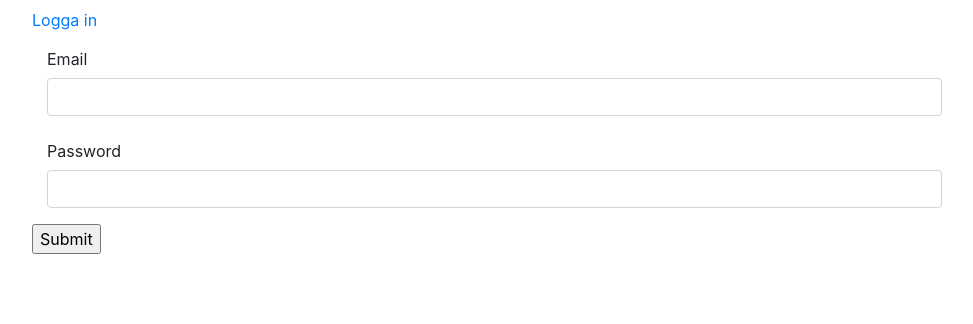
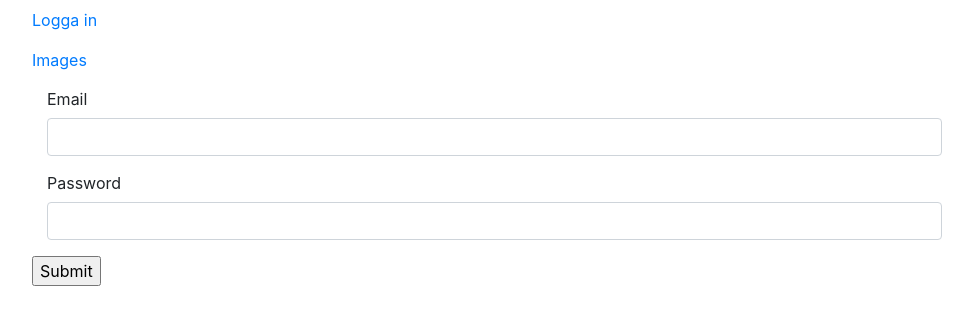
Before and after one commit to magdulator/x0001e, a React (Create React App) app in the folder frontend/: page /login in a window 1280 px wide. Shown: the top 324 px of the page, without its empty margins (53-1026 px from the left). Built offline with nearby package versions, Linux system fonts and the light colour scheme.

Commit message:
image display soon

```diff
--- a/frontend/src/App.js
+++ b/frontend/src/App.js
@@ -3,6 +3,7 @@ import "bootstrap/dist/css/bootstrap.min.css";
 import LoginForm from "./components/login.component";
 import { BrowserRouter, Switch, Route, Link } from "react-router-dom";
 import auth from './services/auth';
+import {Images} from './components/images.component';
 
 class App extends Component {
     constructor(props) {
@@ -33,15 +34,23 @@ class App extends Component {
                     Logga ut
                 </a>
               </li> ):(
+                <div>
               <li className="nav-item">
                   <Link to={"/login"} className="nav-link">
                       Logga in
                   </Link>
-              </li>)}
+              </li>
+
+              <li className="nav-item">
+                  <Link to={"/images"} className="nav-link">
+                      Images
+                  </Link>
+              </li></div>)}
 
           </div>
           <Switch>
               <Route path = "/login" component={LoginForm}/>
+              <Route path = "/images" component = {Images}/>
 
             </Switch>
           </BrowserRouter>
--- /dev/null
+++ b/frontend/src/components/image-container.js
@@ -0,0 +1,50 @@
+import React, {useState, useEffect} from 'react';
+import axios from 'axios';
+const apiURL = 'http://130.240.114.29:5000/api/';
+
+const ImageContainer = ({newImage}) => {
+    const [images, setImages] = useState([]);
+    const [fallbackImage, setFallback] = useState('');
+    const getImages = async () => {
+        try{
+            const res = await axios.get(apiURL + 'images/');
+            if(!res.data.files) {
+                console.log("nja")
+                setFallback(res.data.message);
+                return;
+            } else {
+                console.log(res.data.files)
+                setImages(res.data.files);
+            }
+        } catch(err) {
+            console.log(err);
+        }
+    }
+    useEffect(()=> {
+        getImages();
+    }, [newImage]);
+
+
+    const createImage = image => {
+
+        console.log (apiURL+image)
+        return  apiURL+image;
+    }
+
+    console.log( images);
+
+    return (
+        <div id = "hej">
+            {
+                images.map(image => {
+                    <img src = {createImage(image)} key={image} alt={image} width = "200px" className = 'image'/>
+                })
+
+            }
+             <p>Hej</p>
+
+        </div>
+    )
+}
+
+export {ImageContainer}
--- /dev/null
+++ b/frontend/src/components/images.component.js
@@ -0,0 +1,14 @@
+import React, {useState} from 'react';
+import {ImageContainer} from './image-container';
+
+const Images = () => {
+    const [newImage, setNewImage] = useState([]);
+
+    return (
+        <div>
+            <ImageContainer newImage = {newImage}></ImageContainer>
+        </div>
+    )
+}
+
+export {Images}
--- a/frontend/src/components/login.component.js
+++ b/frontend/src/components/login.component.js
@@ -1,6 +1,6 @@
 import React, { Component } from "react";
 import auth from '../services/auth';
-import { Formik, Field, Form, ErrorMessage, useFormik} from 'formik';
+import { Formik,ErrorMessage} from 'formik';
 import * as Yup from 'yup';
 
 export default class LoginForm extends Component {
@@ -32,7 +32,6 @@ export default class LoginForm extends Component {
                             <input name="email" type="email" className = "form-control" value={props.values.email} onChange={props.handleChange} onBlur={props.handleBlur}  />
                             <ErrorMessage name="email" />
                         </div>
-                        <p>{props.values.email}</p>
                     </div>
                     <div className="form-group ">
                         <label htmlFor="password" className= "col-sm-2 col-form-label" >Password</label>
```
